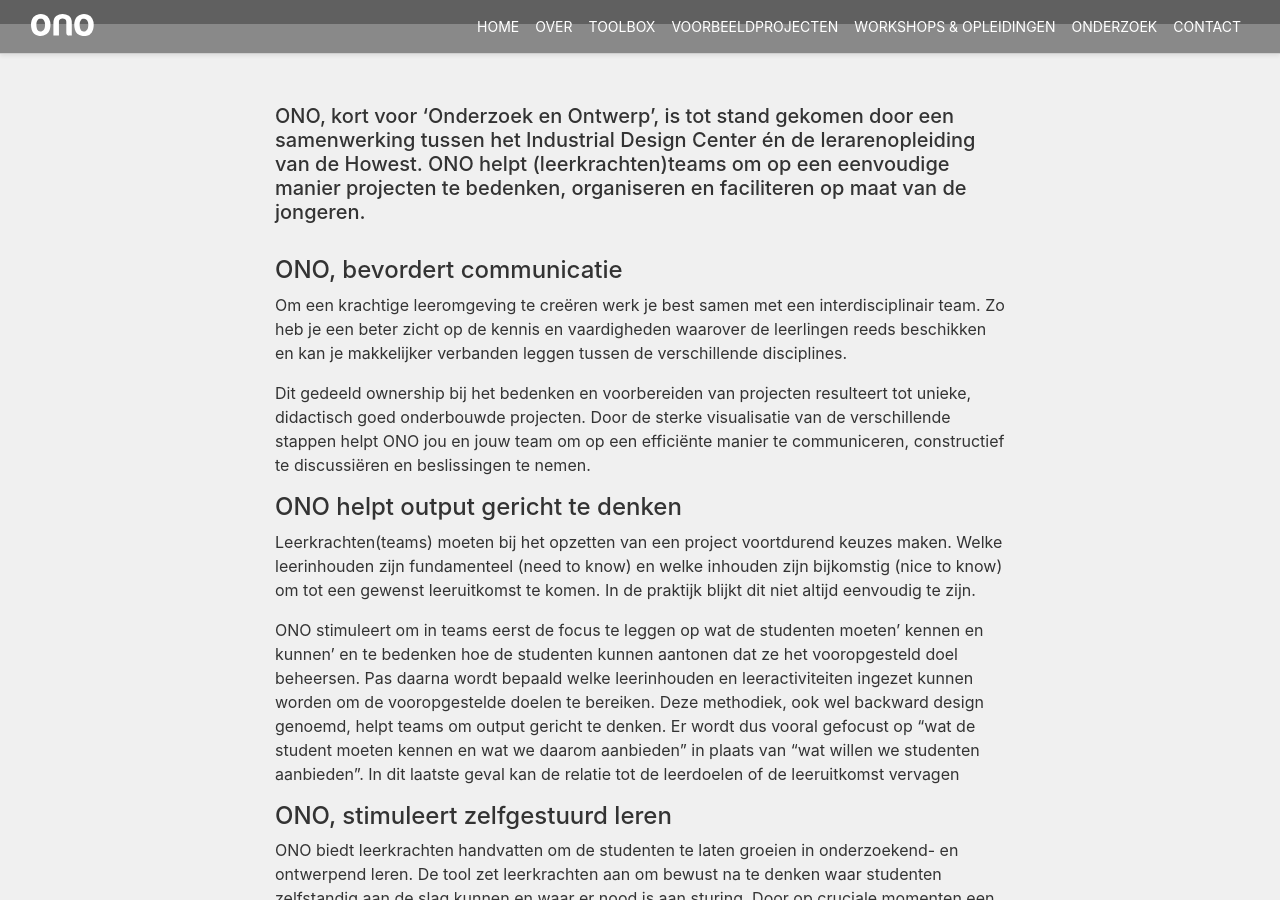
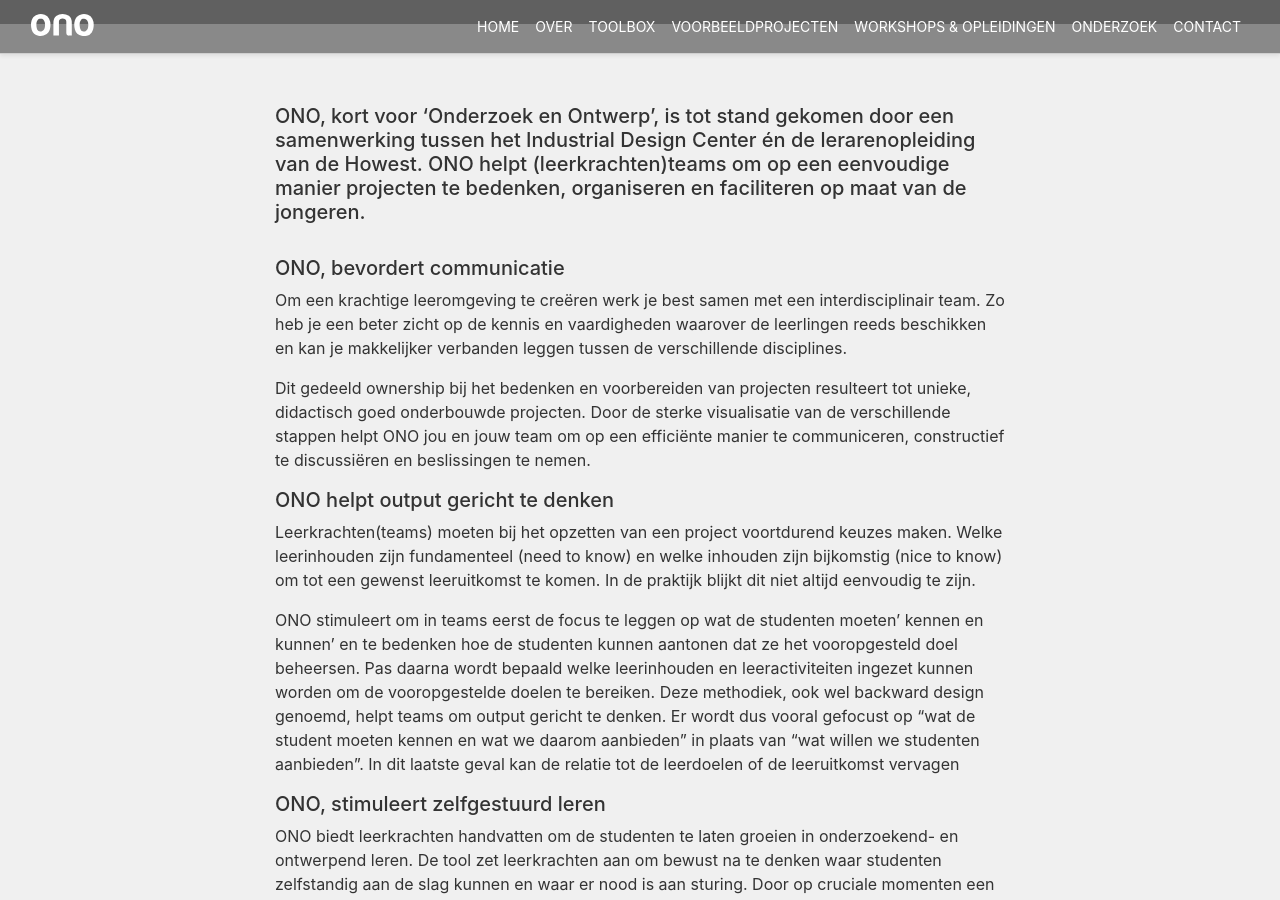
Before and after one commit to adepaepe/ono-trajecten, a Jekyll site: the page built from docs/index.html, in a window 1280 px wide and 900 px high, scrolled down 876 px. Built offline with Jekyll 4.4.1, drawn with Linux system fonts in a browser that asks for light colours; grey boxes are pictures that could not be loaded.

Commit message:
aanpassingen hoofdingen

```diff
--- a/docs/index.html
+++ b/docs/index.html
@@ -41,7 +41,7 @@
           lerarenopleiding van de Howest. ONO helpt (leerkrachten)teams om op een eenvoudige manier projecten te bedenken, organiseren en
           faciliteren op maat van de jongeren.
         </h5><br>
-        <h4>ONO, bevordert communicatie</h4>
+        <h5>ONO, bevordert communicatie</h5>
         <p>
         Om een krachtige leeromgeving te creëren werk je best samen met een interdisciplinair team.
         Zo heb je een beter zicht op de kennis en vaardigheden waarover de leerlingen reeds beschikken en kan je makkelijker verbanden leggen tussen de verschillende disciplines.
@@ -51,7 +51,7 @@
         Door de sterke visualisatie van de verschillende stappen helpt ONO jou en jouw team om op een efficiënte manier te communiceren, constructief te discussiëren en beslissingen
         te nemen.
         </p>
-        <h4>ONO helpt output gericht te denken</h4>
+        <h5>ONO helpt output gericht te denken</h5>
         <p>
         Leerkrachten(teams) moeten bij het opzetten van een project voortdurend keuzes maken. Welke leerinhouden zijn fundamenteel (need to know) en welke inhouden zijn bijkomstig (nice to know)
         om tot een gewenst leeruitkomst te komen. In de praktijk blijkt dit niet altijd eenvoudig te zijn.
@@ -60,7 +60,7 @@
         ONO stimuleert om in teams eerst de focus te leggen op wat de studenten moeten’ kennen en kunnen’ en te bedenken hoe de studenten kunnen aantonen dat ze het vooropgesteld doel beheersen.
         Pas daarna wordt bepaald welke leerinhouden en leeractiviteiten ingezet kunnen worden om de vooropgestelde doelen te bereiken. Deze methodiek, ook wel backward design genoemd, helpt teams om output gericht te denken. Er wordt dus vooral gefocust op “wat de student moeten kennen en wat we daarom aanbieden” in plaats van “wat willen we studenten aanbieden”. In dit laatste geval kan de relatie tot de leerdoelen of de leeruitkomst vervagen
         </p>
-        <h4>ONO, stimuleert zelfgestuurd leren</h4>
+        <h5>ONO, stimuleert zelfgestuurd leren</h5>
         <p>ONO biedt leerkrachten handvatten om de studenten te laten groeien in onderzoekend- en ontwerpend leren. De tool zet leerkrachten aan om bewust na te denken waar studenten zelfstandig aan de slag kunnen en waar er nood is aan sturing. Door op cruciale momenten een leerstrategie aan te brengen én gebruik te maken van hints en modeling wordt het gevoel van competentie en autonomie gestimuleerd. Waar mogelijk worden studenten aangemoedigd,
            om binnen een veilige leeromgeving, zelfstandig aan de slag te gaan. Wat niet impliceert dat de begeleiding van de leerkracht afneemt, enkel zijn rol verandert.
         </p>
```
